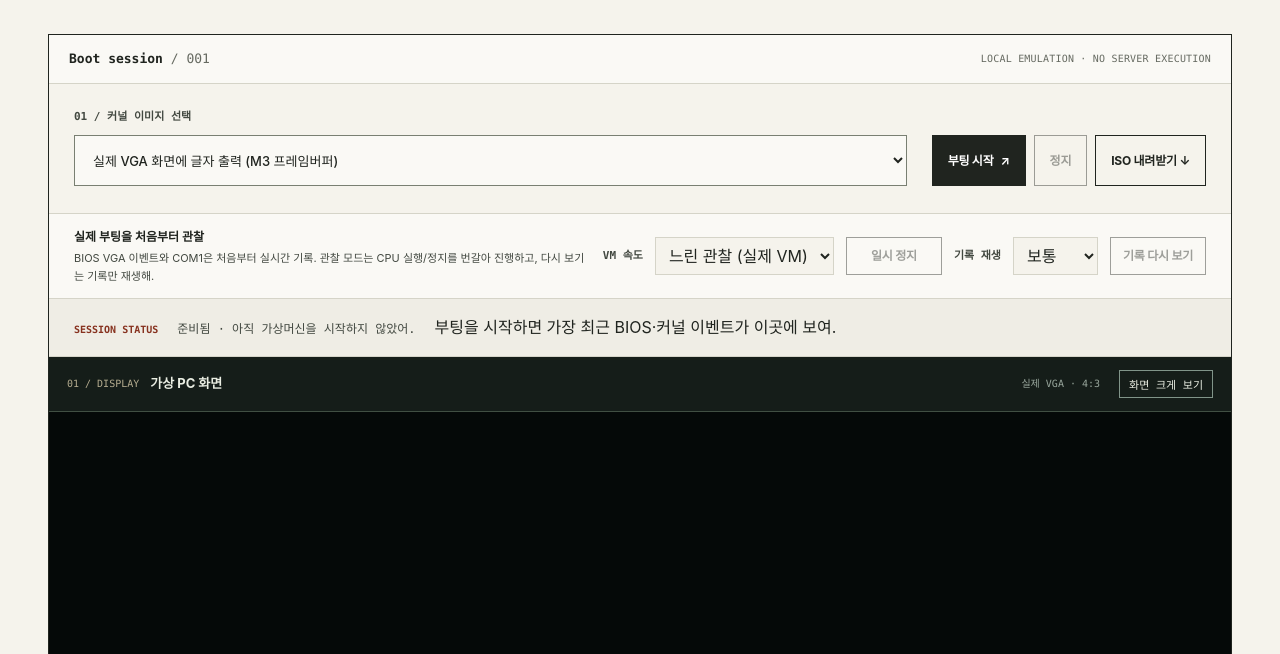
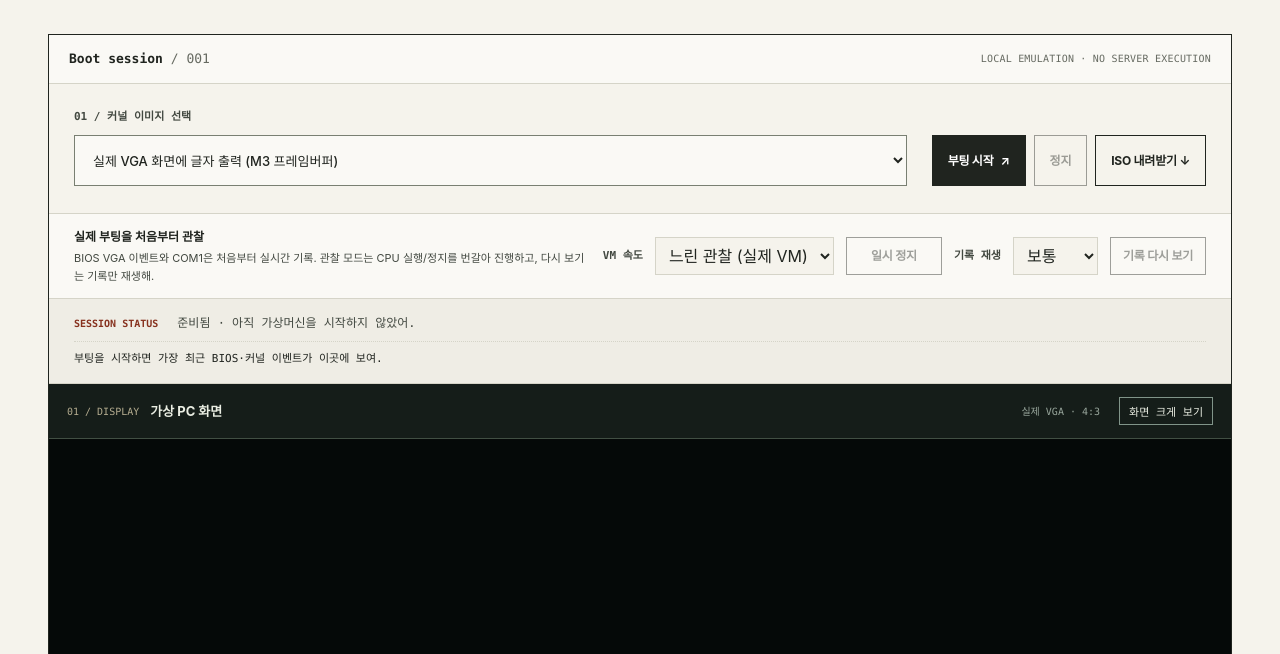
Before and after one commit to Eun-si123/html-kernel-os, a plain HTML site: page site/play.html in a window 1280 px wide. Shown: the part 446-1100 px from the top of the page. Drawn offline with Linux system fonts and the light colour scheme; files whose address does not match are found by name.

Commit message:
feat(Boot Lab): show latest real BIOS/COM1 event above VGA without scrolling (site/play.css)
Co-authored-by: HTML Systems Agent <ai-assisted@users.noreply.github.com>

```diff
--- a/site/play.css
+++ b/site/play.css
@@ -16,7 +16,8 @@
 .demo-choice select { cursor: pointer; width: 100%; height: 51px; min-width: 0; padding: 12px 37px 12px 14px; border: 1px solid #797f72; border-radius: 0; background: var(--paper-bright); color: var(--ink); font: 500 13px/1.5 var(--sans); text-overflow: ellipsis; }
 .lab-controls { display: flex; align-items: center; justify-content: flex-end; flex-wrap: wrap; gap: 8px; }
 .lab-controls .btn { min-height: 51px; font-size: 12px; padding: 12px 15px; gap: 7px; white-space: nowrap; }
-.lab-status-bar { display: flex; align-items: baseline; gap: 19px; padding: 15px 25px; min-height: 53px; border-block: 1px solid var(--rule); background: #efede5; }
+.lab-status-bar { display:flex; flex-wrap:wrap; align-items:baseline; gap:8px 19px; padding:15px 25px; min-height:53px; border-block:1px solid var(--rule); background:#efede5; }
+.boot-latest { flex-basis:100%; border-top:1px dotted var(--rule); padding-top:8px; font:11px/1.65 var(--mono); color:var(--ink); overflow-wrap:anywhere; }
 .lab-status-label { color: var(--accent-dark); font: 700 10px/1.8 var(--mono); white-space: nowrap; }
 .lab-status { font: 12px/1.6 var(--mono); color: var(--ink-soft); margin: 0; overflow-wrap: anywhere; }
 .lab-grid { display: grid; grid-template-columns: minmax(0,1fr); gap: 1px; background: #405047; }
```
